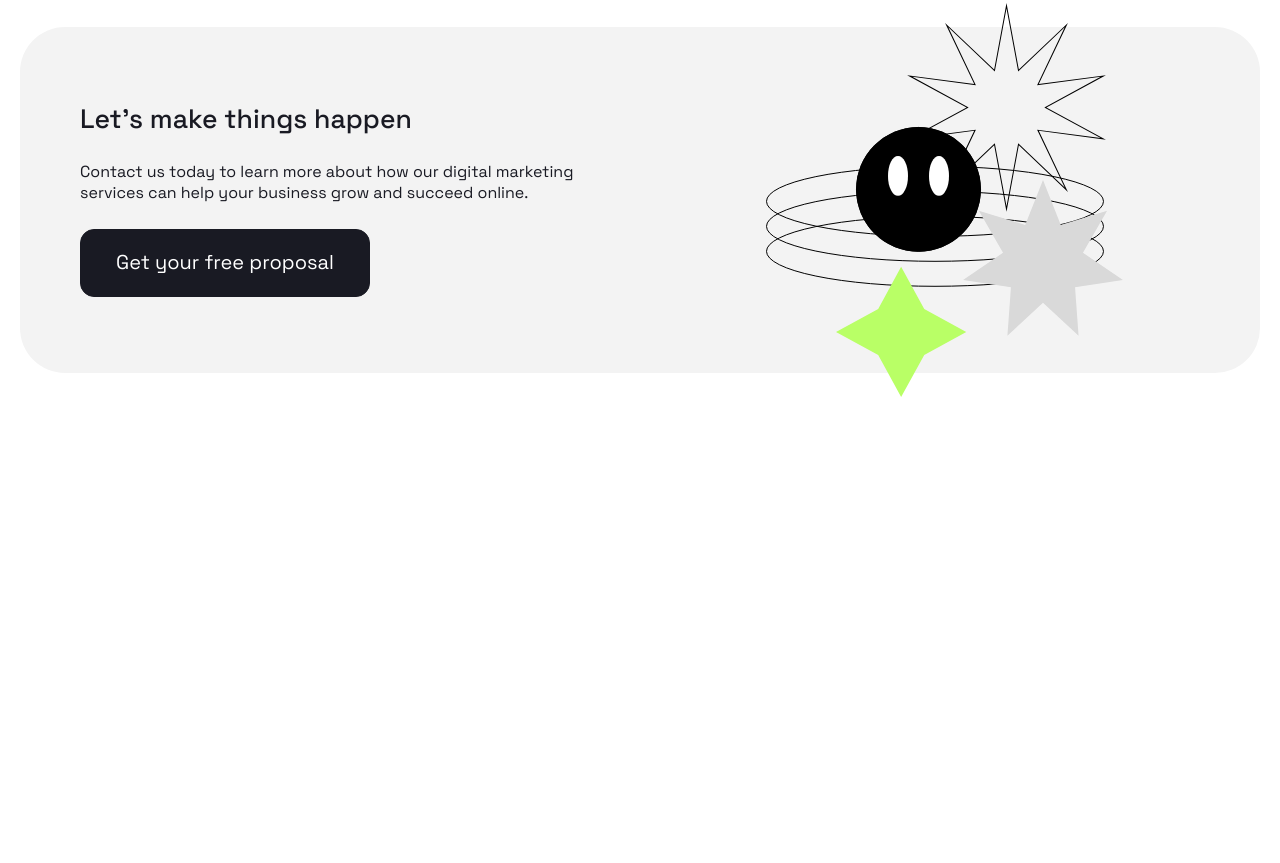
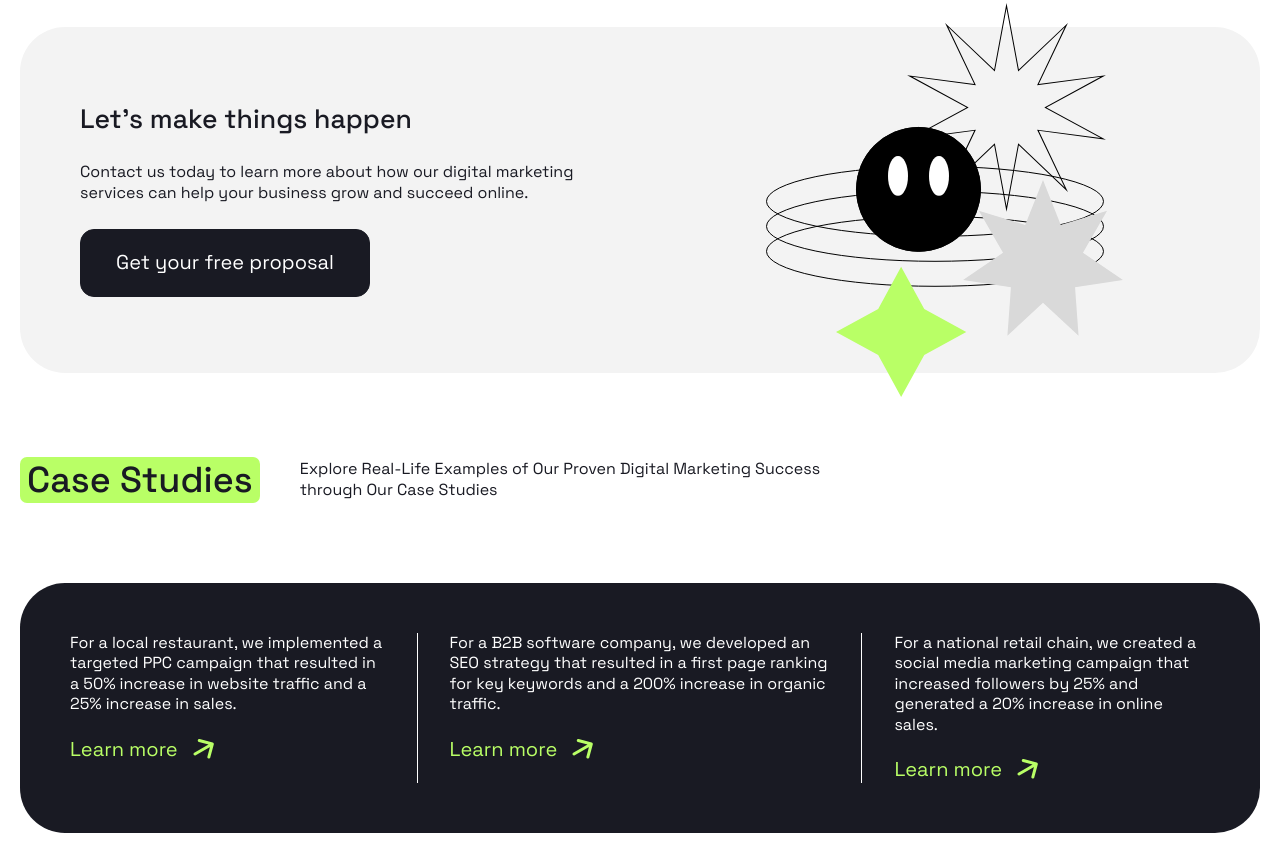
Before and after one commit to prmkvlad/positivus-website, a plain HTML site: page index.html in a window 1280 px wide. Shown: the part 2061-2924 px from the top of the page. Before the commit the page ends 2488 px from the top, so only its background shows below. Drawn offline with Linux system fonts and the light colour scheme.

Commit message:
Add studies section

```diff
--- a/index.html
+++ b/index.html
@@ -234,6 +234,66 @@
 				</div>
 			</div>
 		</section>
+
+		<section class="section section--hidden-x container">
+			<header class="section__header">
+				<h2 class="section__title puddle-bg">Case Studies</h2>
+				<div class="section__description">
+					<p>Explore Real-Life Examples of Our Proven Digital Marketing Success through Our Case Studies</p>
+				</div>
+			</header>
+			<div class="section__body">
+				<div class="studies">
+					<ul class="studies__list">
+						<li class="studies__item">
+							<div class="studies__description">
+								<p>For a local restaurant, we implemented a targeted PPC campaign that resulted in a 50%
+									increase in website traffic and a 25% increase in sales.</p>
+							</div>
+							<a class="studies__link" href="#">
+								<span>Learn more</span>
+								<svg width="21" height="20" viewBox="0 0 21 20" fill="none" xmlns="http://www.w3.org/2000/svg">
+									<path
+										d="M1.25 13.701C0.532561 14.1152 0.286748 15.0326 0.700962 15.75C1.11518 16.4674 2.03256 16.7133 2.75 16.299L1.25 13.701ZM20.7694 5.38823C20.9838 4.58803 20.5089 3.76552 19.7087 3.55111L6.66874 0.0570541C5.86854 -0.157359 5.04603 0.317515 4.83162 1.11771C4.61721 1.91791 5.09208 2.74042 5.89228 2.95483L17.4834 6.06066L14.3776 17.6518C14.1631 18.452 14.638 19.2745 15.4382 19.4889C16.2384 19.7033 17.0609 19.2284 17.2753 18.4282L20.7694 5.38823ZM2.75 16.299L20.0705 6.29904L18.5705 3.70096L1.25 13.701L2.75 16.299Z"
+										fill="#B9FF66" />
+								</svg>
+
+							</a>
+						</li>
+						<li class="studies__item">
+							<div class="studies__description">
+								<p>For a B2B software company, we developed an SEO strategy that resulted in a first page
+									ranking for key keywords and a 200% increase in organic traffic.</p>
+							</div>
+							<a class="studies__link" href="#">
+								<span>Learn more</span>
+								<svg width="21" height="20" viewBox="0 0 21 20" fill="none" xmlns="http://www.w3.org/2000/svg">
+									<path
+										d="M1.25 13.701C0.532561 14.1152 0.286748 15.0326 0.700962 15.75C1.11518 16.4674 2.03256 16.7133 2.75 16.299L1.25 13.701ZM20.7694 5.38823C20.9838 4.58803 20.5089 3.76552 19.7087 3.55111L6.66874 0.0570541C5.86854 -0.157359 5.04603 0.317515 4.83162 1.11771C4.61721 1.91791 5.09208 2.74042 5.89228 2.95483L17.4834 6.06066L14.3776 17.6518C14.1631 18.452 14.638 19.2745 15.4382 19.4889C16.2384 19.7033 17.0609 19.2284 17.2753 18.4282L20.7694 5.38823ZM2.75 16.299L20.0705 6.29904L18.5705 3.70096L1.25 13.701L2.75 16.299Z"
+										fill="#B9FF66" />
+								</svg>
+
+							</a>
+						</li>
+						<li class="studies__item">
+							<div class="studies__description">
+								<p>For a national retail chain, we created a social media marketing campaign that increased
+									followers by 25% and generated a 20% increase in online sales.</p>
+							</div>
+							<a class="studies__link" href="#">
+								<span>Learn more</span>
+								<svg width="21" height="20" viewBox="0 0 21 20" fill="none" xmlns="http://www.w3.org/2000/svg">
+									<path
+										d="M1.25 13.701C0.532561 14.1152 0.286748 15.0326 0.700962 15.75C1.11518 16.4674 2.03256 16.7133 2.75 16.299L1.25 13.701ZM20.7694 5.38823C20.9838 4.58803 20.5089 3.76552 19.7087 3.55111L6.66874 0.0570541C5.86854 -0.157359 5.04603 0.317515 4.83162 1.11771C4.61721 1.91791 5.09208 2.74042 5.89228 2.95483L17.4834 6.06066L14.3776 17.6518C14.1631 18.452 14.638 19.2745 15.4382 19.4889C16.2384 19.7033 17.0609 19.2284 17.2753 18.4282L20.7694 5.38823ZM2.75 16.299L20.0705 6.29904L18.5705 3.70096L1.25 13.701L2.75 16.299Z"
+										fill="#B9FF66" />
+								</svg>
+
+							</a>
+						</li>
+					</ul>
+				</div>
+			</div>
+		</section>
 	</main>
 
 	<dialog class="mobile-overlay visible-mobile" id="mobileOverlay">
--- /dev/null
+++ b/scss/blocks/_studies.scss
@@ -0,0 +1,72 @@
+.studies {
+
+	@include desktop-above {
+		padding: 70px 60px;
+	}
+
+	@include mobile-above {
+		padding: 50px;
+		color: var(--color-light);
+		background-color: var(--color-dark);
+		border-radius: var(--border-radius-large);
+	}
+
+	&__list {
+		display: grid;
+		grid-template-columns: 1fr 1.28fr 1fr;
+
+		@include mobile {
+			scroll-snap-type: x mandatory;
+			overflow-x: scroll;
+			width: 100vw;
+			column-gap: 20px;
+		}
+	}
+
+	&__item {
+		--studiesItemPaddingX: 64px;
+
+		display: flex;
+		flex-direction: column;
+		row-gap: 20px;
+
+		@include desktop {
+			--studiesItemPaddingX: 32px;
+		}
+
+		@include mobile-above {
+			&:not(:first-child) {
+				padding-left: var(--studiesItemPaddingX);
+			}
+
+			&:not(:last-child) {
+				padding-right: var(--studiesItemPaddingX);
+				border-right: 1px solid var(--color-light);
+			}
+		}
+
+		@include mobile {
+			min-width: 350px;
+			padding: 42px 50px;
+			color: var(--color-light);
+			background-color: var(--color-dark);
+			border-radius: var(--border-radius-large);
+			scroll-snap-align: start;
+		}
+	}
+
+	&__description {}
+
+	&__link {
+		display: inline-flex;
+		align-items: center;
+		column-gap: 15px;
+		font-size: 20px;
+		line-height: 1.4;
+		color: var(--color-accent);
+
+		@include hover {
+			opacity: 0.7;
+		}
+	}
+}
--- a/scss/style.scss
+++ b/scss/style.scss
@@ -21,3 +21,4 @@
 @import 'blocks/services';
 @import 'blocks/service-card';
 @import 'blocks/banner';
+@import 'blocks/studies';
```
Also changed, not shown: css/style.css.
